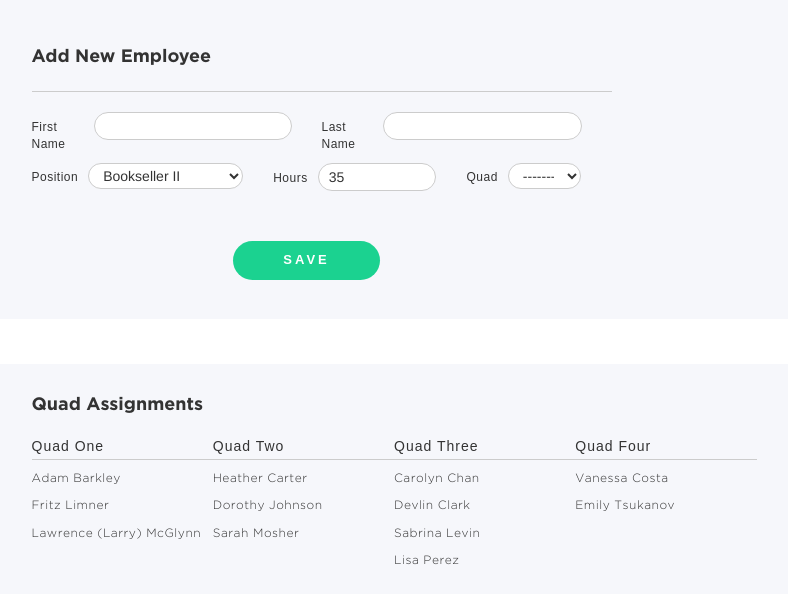
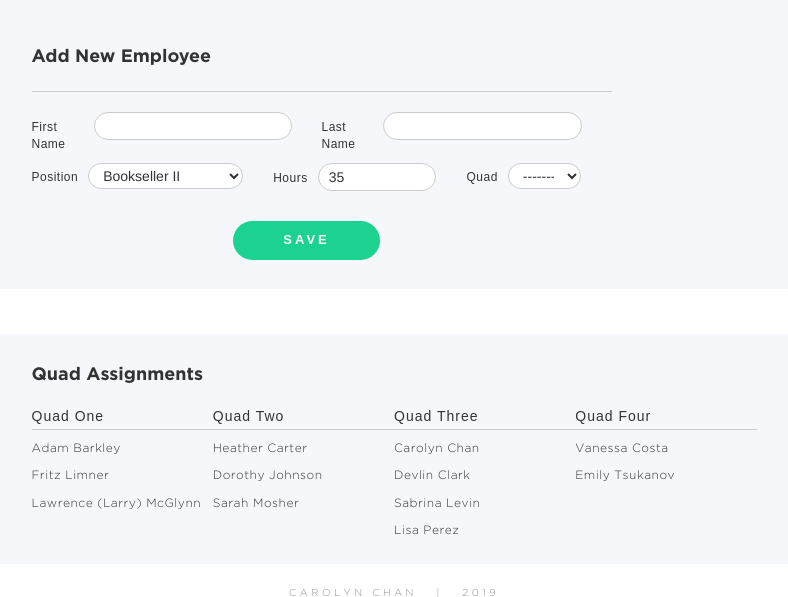
Before and after one commit to TomBombadilV/scheduler, a Django app: page /scheduler/employees/ in a window 1280 px wide. Shown: the part 1027-1624 px from the top of the page, without its empty margins (246-1034 px from the left). Run offline with Django 3.2, Linux system fonts and the light colour scheme; a user stored in the database is signed in; data comes from the database, SQL or seed files in the repository; some libraries are stand-ins or nearby versions; some web fonts are replaced.

Commit message:
Fixed 'Save' button spacing

```diff
--- a/scheduler/static/css/main.css
+++ b/scheduler/static/css/main.css
@@ -559,9 +559,9 @@
     /*font-family: Pier Sans, arial;*/
 }
 
-.button-row {
+#employee-button-row {
     margin: 0 auto;
-    margin-top: 40px;
+    margin-top: 20px;
     text-align: center !important;
 }
 
--- a/scheduler/templates/scheduler/manageEmployees.html
+++ b/scheduler/templates/scheduler/manageEmployees.html
@@ -94,7 +94,7 @@
                             </div><!--col-12-->
                         </div><!--row-->
                         <div class="row">
-                            <div class="col-xs-12 center-block text-center button-row">
+                            <div class="col-xs-12 center-block text-center" id="employee-button-row">
                                 <input id="add-employee-button" class="submit-button" type="submit" value="Save" />
                             </div><!--col-12-->
                         </div><!--row-->
```
